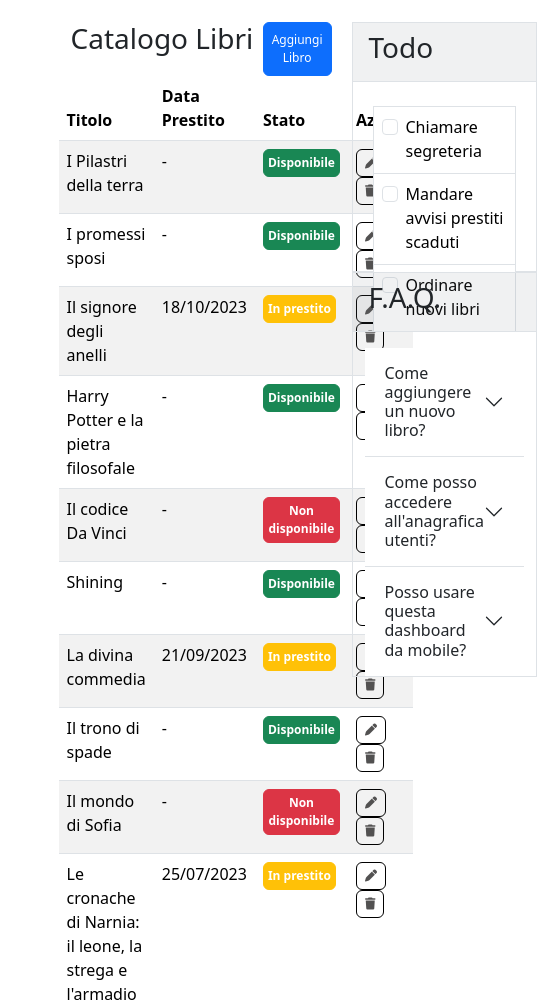
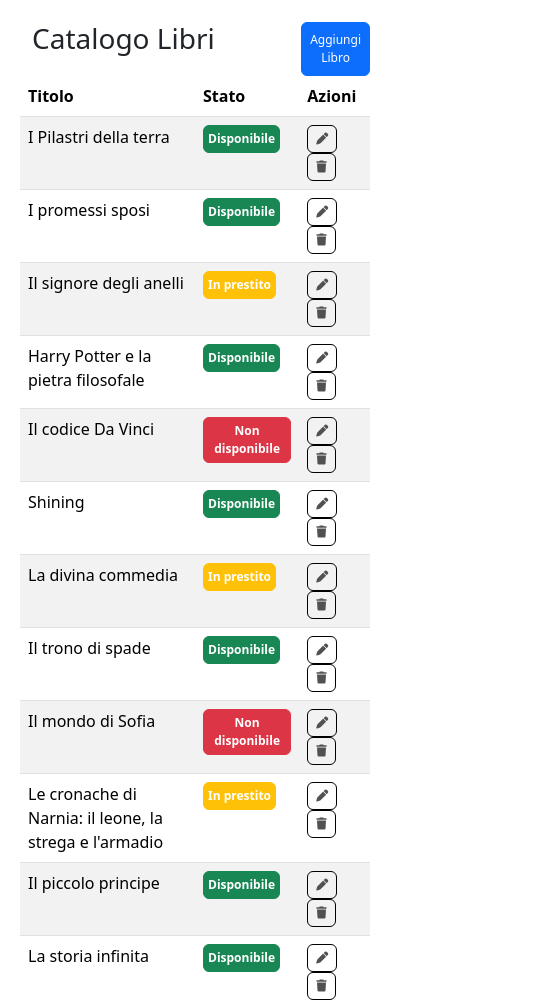
Before and after one commit to Lorenzo-Ruben-Rampa/html-css-bootstrap-dashboard, a plain HTML site: page index.html in a window 390 px wide. Shown: the part 95-1100 px from the top of the page, 537 px wide, since content can reach past the window. Drawn offline with nearby package versions, Linux system fonts and the light colour scheme.

Commit message:
Responsive mobile e tablet

```diff
--- a/css/style.css
+++ b/css/style.css
@@ -22,6 +22,7 @@
     height: calc(100vh - 92px);
     margin-left: 15%;
     margin-right: 15%;
+    margin-bottom: 9%;
     padding-top: 25px;
     display: flex;
 }
@@ -51,3 +52,38 @@ h1 {
 .white {
     color: white;
 }
+
+/************************************************
+    SOLUZIONE RESPONSIVE
+ ************************************************/
+
+ /* Tablet */
+
+ @media screen and (min-width:577px) and (max-width:768px) {
+
+    #wrapper {
+        flex-direction: column;
+        margin-left: 50px;
+        margin-right: 50px;
+        margin-bottom: 50px;
+    }
+
+    .interactive-container {
+        margin-left: 0;
+    }
+
+}
+
+     /* Mobile */
+     @media screen and (max-width:576px) {
+
+        #wrapper {
+            flex-direction: column;
+            margin-left: 20px;
+            margin-right: 20px;
+            margin-bottom: 20px;
+        }
+
+
+
+    }
--- a/index.html
+++ b/index.html
@@ -62,10 +62,10 @@
     <div id="wrapper">
         <div class="container">
             <div class="row">
-                <div class="col-10">
+                <div class="col-10 col-sm-6">
                     <h1>Catalogo Libri</h1>
                 </div>
-                <div class="col-2 pe-0">
+                <div class="col-2 col-sm-6 pe-0">
                     <div class="allinea-dx">
                         <button type="button" class="btn btn-primary text-center w-auto"  style="--bs-btn-padding-y: .5rem; --bs-btn-padding-x: .5rem; --bs-btn-font-size: .75rem;"> Aggiungi Libro
                         </button>
@@ -77,7 +77,7 @@
                     <thead>
                       <tr>
                         <th scope="col">Titolo</th>
-                        <th scope="col">Data Prestito</th>
+                        <th scope="col" class="d-sm-none d-md-block d-none d-sm-block">Data Prestito</th>
                         <th scope="col">Stato</th>
                         <th scope="col">Azioni</th>
                       </tr>
@@ -85,7 +85,7 @@
                     <tbody>
                       <tr>
                         <td class="w-50">I Pilastri della terra</td>
-                        <td>-</td>
+                        <td class="d-sm-none d-md-block d-none d-sm-block">-</td>
                         <td>
                             <button type="button" class="btn btn-success mb-2 text-center w-auto"  style="--bs-btn-padding-y: .25rem; --bs-btn-padding-x: .25rem; --bs-btn-font-size: .75rem; --bs-btn-font-weight: bold;">Disponibile</button>
                         </td>
@@ -100,7 +100,7 @@
                       </tr>
                       <tr>
                         <td>I promessi sposi</td>
-                        <td>-</td>
+                        <td class="d-sm-none d-md-block d-none d-sm-block">-</td>
                         <td>
                             <button type="button" class="btn btn-success mb-2 text-center w-auto"  style="--bs-btn-padding-y: .25rem; --bs-btn-padding-x: .25rem; --bs-btn-font-size: .75rem; --bs-btn-font-weight: bold;">Disponibile</button>
                         </td>
@@ -115,7 +115,7 @@
                       </tr>
                       <tr>
                         <td>Il signore degli anelli</td>
-                        <td>18/10/2023</td>
+                        <td class="d-sm-none d-md-block d-none d-sm-block">18/10/2023</td>
                         <td>
                             <button type="button" class="btn btn-warning mb-2 text-center w-auto white"  style="--bs-btn-padding-y: .25rem; --bs-btn-padding-x: .25rem; --bs-btn-font-size: .75rem; --bs-btn-font-weight: bold;">In prestito</button>
                         </td>
@@ -130,7 +130,7 @@
                       </tr>
                       <tr>
                         <td>Harry Potter e la pietra filosofale</td>
-                        <td>-</td>
+                        <td class="d-sm-none d-md-block d-none d-sm-block">-</td>
                         <td>
                             <button type="button" class="btn btn-success mb-2 text-center w-auto"  style="--bs-btn-padding-y: .25rem; --bs-btn-padding-x: .25rem; --bs-btn-font-size: .75rem; --bs-btn-font-weight: bold;">Disponibile</button>
                         </td>
@@ -145,7 +145,7 @@
                       </tr>
                       <tr>
                         <td>Il codice Da Vinci</td>
-                        <td>-</td>
+                        <td class="d-sm-none d-md-block d-none d-sm-block">-</td>
                         <td>
                             <button type="button" class="btn btn-danger mb-2 text-center w-auto"  style="--bs-btn-padding-y: .25rem; --bs-btn-padding-x: .25rem; --bs-btn-font-size: .75rem; --bs-btn-font-weight: bold;">Non disponibile</button>
                         </td>
@@ -160,7 +160,7 @@
                       </tr>
                       <tr>
                         <td>Shining</td>
-                        <td>-</td>
+                        <td class="d-sm-none d-md-block d-none d-sm-block">-</td>
                         <td>
                             <button type="button" class="btn btn-success mb-2 text-center w-auto"  style="--bs-btn-padding-y: .25rem; --bs-btn-padding-x: .25rem; --bs-btn-font-size: .75rem; --bs-btn-font-weight: bold;">Disponibile</button>
                         </td>
@@ -175,7 +175,7 @@
                       </tr>
                       <tr>
                         <td>La divina commedia</td>
-                        <td>21/09/2023</td>
+                        <td class="d-sm-none d-md-block d-none d-sm-block">21/09/2023</td>
                         <td>
                             <button type="button" class="btn btn-warning mb-2 text-center w-auto white"  style="--bs-btn-padding-y: .25rem; --bs-btn-padding-x: .25rem; --bs-btn-font-size: .75rem; --bs-btn-font-weight: bold;">In prestito</button>
                         </td>
@@ -190,7 +190,7 @@
                       </tr>
                       <tr>
                         <td>Il trono di spade</td>
-                        <td>-</td>
+                        <td class="d-sm-none d-md-block d-none d-sm-block">-</td>
                         <td>
                             <button type="button" class="btn btn-success mb-2 text-center w-auto"  style="--bs-btn-padding-y: .25rem; --bs-btn-padding-x: .25rem; --bs-btn-font-size: .75rem; --bs-btn-font-weight: bold;">Disponibile</button>
                         </td>
@@ -205,7 +205,7 @@
                       </tr>
                       <tr>
                         <td>Il mondo di Sofia</td>
-                        <td>-</td>
+                        <td class="d-sm-none d-md-block d-none d-sm-block">-</td>
                         <td>
                             <button type="button" class="btn btn-danger mb-2 text-center w-auto"  style="--bs-btn-padding-y: .25rem; --bs-btn-padding-x: .25rem; --bs-btn-font-size: .75rem; --bs-btn-font-weight: bold;">Non disponibile</button>
                         </td>
@@ -220,7 +220,7 @@
                       </tr>
                       <tr>
                         <td>Le cronache di Narnia: il leone, la strega e l'armadio</td>
-                        <td>25/07/2023</td>
+                        <td class="d-sm-none d-md-block d-none d-sm-block">25/07/2023</td>
                         <td>
                             <button type="button" class="btn btn-warning mb-2 text-center w-auto white"  style="--bs-btn-padding-y: .25rem; --bs-btn-padding-x: .25rem; --bs-btn-font-size: .75rem; --bs-btn-font-weight: bold;">In prestito</button>
                         </td>
@@ -235,7 +235,7 @@
                       </tr>
                       <tr>
                         <td>Il piccolo principe</td>
-                        <td>-</td>
+                        <td class="d-sm-none d-md-block d-none d-sm-block">-</td>
                         <td>
                             <button type="button" class="btn btn-success mb-2 text-center w-auto"  style="--bs-btn-padding-y: .25rem; --bs-btn-padding-x: .25rem; --bs-btn-font-size: .75rem; --bs-btn-font-weight: bold;">Disponibile</button>
                         </td>
@@ -250,7 +250,7 @@
                       </tr>
                       <tr>
                         <td>La storia infinita</td>
-                        <td>-</td>
+                        <td class="d-sm-none d-md-block d-none d-sm-block">-</td>
                         <td>
                             <button type="button" class="btn btn-success mb-2 text-center w-auto"  style="--bs-btn-padding-y: .25rem; --bs-btn-padding-x: .25rem; --bs-btn-font-size: .75rem; --bs-btn-font-weight: bold;">Disponibile</button>
                         </td>
@@ -269,8 +269,8 @@
         </div>
 
         <!-- Checkbox e Faq -->
-        <div class="interactive-container mb-1">
-            <div class="container border h-50">
+        <div class="interactive-container mb-2">
+            <div class="container border h-50 mb-3">
                 <div class="row border-bottom bg-secondary mb-3" style="--bs-bg-opacity: .1;">
                     <div class="col p-2 ms-2">
                         <h1>Todo</h1>
@@ -316,7 +316,7 @@
                 </div>
             </div>
 
-            <div class="container border">
+            <div class="container border mt-2 mb-2">
                 <div class="row border-bottom bg-secondary mb-3" style="--bs-bg-opacity: .1;">
                     <div class="col p-2 ps-3">
                         <h1>F.A.Q.</h1>
```
